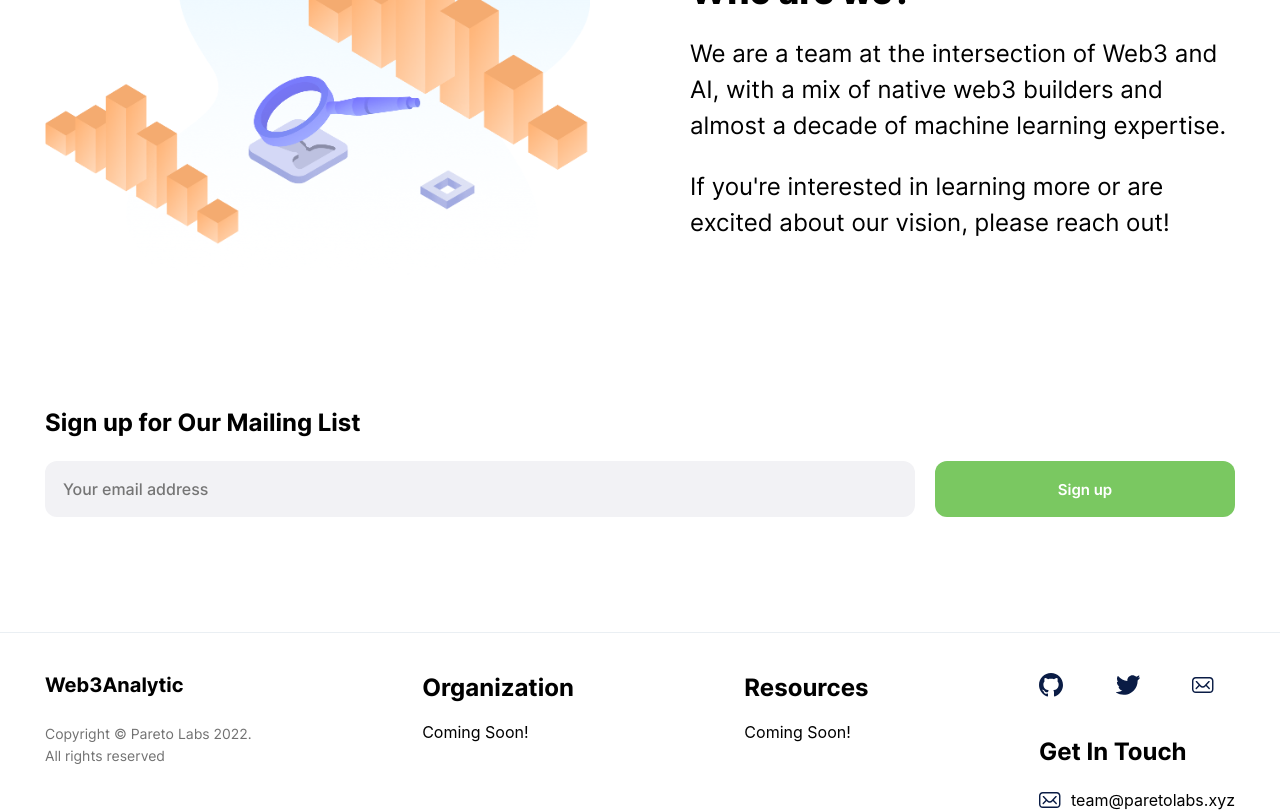
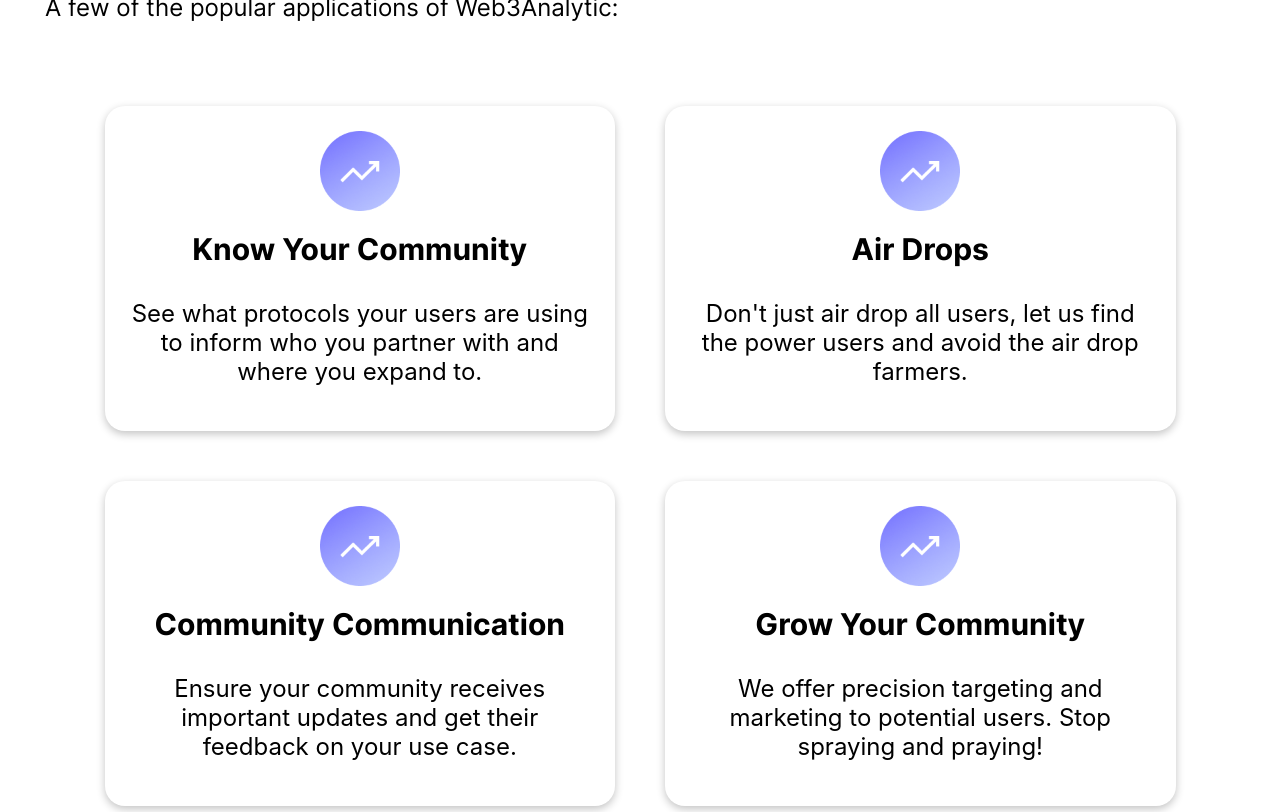
Before and after one commit to web3analytic-xyz/landing-page, a React (Create React App) app: page / in a window 1280 px wide. Shown: the part 2060-2872 px from the top of the page. Built offline with nearby package versions, Linux system fonts and the light colour scheme.

Commit message:
Add use case section

```diff
--- a/src/pages/Home/Home.js
+++ b/src/pages/Home/Home.js
@@ -10,18 +10,24 @@
   HomeHeaderWrapper,
   Input,
   InputWrapper,
-  LastSection,
-  LastSectionBox,
-  LastSectionBoxDesc,
-  LastSectionBoxImg,
-  LastSectionBoxTitle,
+  ProductSection,
+  ProductSectionBox,
+  ProductSectionBoxDesc,
+  ProductSectionBoxImg,
+  ProductSectionBoxTitle,
+  ProductWrapper,
+  UseCaseSection,
+  UseCaseSectionBox,
+  UseCaseSectionBoxDesc,
+  UseCaseSectionBoxImg,
+  UseCaseSectionBoxTitle,
+  UseCaseWrapper,
   SectionData,
   SectionImg,
   SectionWrapper,
-  ProductWrapper,
+  FullPageSectionWrapper,
   SignUpSection,
   SignUpTitle,
-  Wrapper,
   A,
   Ul,
   LiPurple,
@@ -35,7 +41,7 @@
 import Research from '../../assets/images/research.png';
 import Glass from '../../assets/images/icon-glass.png';
 import Lightning from '../../assets/images/icon-lightning.png';
-import Pareto from '../../assets/images/pareto.png';
+import Arrow from '../../assets/images/icon-arrow.png';
 import Modal from '../../components/shared/Modal/Modal';
 
 const Home = () => {
@@ -107,20 +113,20 @@
           </HeaderWrapper>
           <HeaderImg src={Community} />
         </HeaderSection>
-        <ProductWrapper>
+        <FullPageSectionWrapper>
           <SectionTitle>Our Products</SectionTitle>
           <SectionDesc>Get <b>insights about on-chain wallet preferences and behaviors</b> of web3 users, and communicate with them directly. Most importantly, do this all whilst respecting user privacy.
           </SectionDesc>
-          <LastSection>
-            <LastSectionBox>
-              <LastSectionBoxImg src={Glass} />
-              <Wrapper>
-                <LastSectionBoxTitle>Actionable User Analytics</LastSectionBoxTitle>
-                <LastSectionBoxDesc>Data insights on cross-chain wallet behavior to help you make better decisions for your business.
-                </LastSectionBoxDesc>
+          <ProductSection>
+            <ProductSectionBox>
+              <ProductSectionBoxImg src={Glass} />
+              <ProductWrapper>
+                <ProductSectionBoxTitle>Actionable User Analytics</ProductSectionBoxTitle>
+                <ProductSectionBoxDesc>Data insights on cross-chain wallet behavior to help you make better decisions for your business.
+                </ProductSectionBoxDesc>
                 <br/>
-                <LastSectionBoxDesc>Today, a DeFi protocol might airdrop all dydx users. With Web3Analytic, your airdrop can be <b>more precise</b>:
-                </LastSectionBoxDesc>
+                <ProductSectionBoxDesc>Today, a DeFi protocol might airdrop all dydx users. With Web3Analytic, your airdrop can be <b>more precise</b>:
+                </ProductSectionBoxDesc>
                 <br/>
                 <Ul>
                   <LiPurple>Protocol X users</LiPurple>
@@ -128,24 +134,63 @@
                   <LiPurple>Have not airdrop farmed</LiPurple>
                   <LiPurple>Likely to explore other protocols</LiPurple>
                 </Ul>
-              </Wrapper>
-            </LastSectionBox>
-            <LastSectionBox>
-              <LastSectionBoxImg src={Lightning} />
-              <Wrapper>
-                <LastSectionBoxTitle>On-Chain Communication</LastSectionBoxTitle>
-                <LastSectionBoxDesc>Getting in touch with your users does not have to be a challenge. With Web3Analytic:
-                </LastSectionBoxDesc>
+              </ProductWrapper>
+            </ProductSectionBox>
+            <ProductSectionBox>
+              <ProductSectionBoxImg src={Lightning} />
+              <ProductWrapper>
+                <ProductSectionBoxTitle>On-Chain Communication</ProductSectionBoxTitle>
+                <ProductSectionBoxDesc>Getting in touch with your users does not have to be a challenge. With Web3Analytic:
+                </ProductSectionBoxDesc>
                 <br/>
                 <Ul>
                   <LiOrange><b>Send critical updates.</b> Message your community members so they don’t miss important notification.</LiOrange>
                   <LiOrange><b>Get user feedback.</b> Build exactly for your user&apos;s needs!</LiOrange>
                   <LiOrange><b>Find new users.</b> Share unlockable NFTs to encourage protocol engagement. </LiOrange>
                 </Ul>
-              </Wrapper>
-            </LastSectionBox>
-          </LastSection>
-        </ProductWrapper>
+              </ProductWrapper>
+            </ProductSectionBox>
+          </ProductSection>
+        </FullPageSectionWrapper>
+        <FullPageSectionWrapper>
+          <SectionTitle>Use Cases</SectionTitle>
+          <SectionDesc>A few of the popular applications of Web3Analytic:
+          </SectionDesc>
+          <UseCaseSection>
+            <UseCaseSectionBox>
+              <UseCaseSectionBoxImg src={Arrow} />
+              <UseCaseWrapper>
+                <UseCaseSectionBoxTitle>Know Your Community</UseCaseSectionBoxTitle>
+                <UseCaseSectionBoxDesc>See what protocols your users are using to inform who you partner with and where you expand to.
+                </UseCaseSectionBoxDesc>
+              </UseCaseWrapper>
+            </UseCaseSectionBox>
+            <UseCaseSectionBox>
+              <UseCaseSectionBoxImg src={Arrow} />
+              <UseCaseWrapper>
+                <UseCaseSectionBoxTitle>Air Drops</UseCaseSectionBoxTitle>
+                <UseCaseSectionBoxDesc>Don&apos;t just air drop all users, let us find the power users and avoid the air drop farmers.
+                </UseCaseSectionBoxDesc>
+              </UseCaseWrapper>
+            </UseCaseSectionBox>
+            <UseCaseSectionBox>
+              <UseCaseSectionBoxImg src={Arrow} />
+              <UseCaseWrapper>
+                <UseCaseSectionBoxTitle>Community Communication</UseCaseSectionBoxTitle>
+                <UseCaseSectionBoxDesc>Ensure your community receives important updates and get their feedback on your use case.
+                </UseCaseSectionBoxDesc>
+              </UseCaseWrapper>
+            </UseCaseSectionBox>
+            <UseCaseSectionBox>
+              <UseCaseSectionBoxImg src={Arrow} />
+              <UseCaseWrapper>
+                <UseCaseSectionBoxTitle>Grow Your Community</UseCaseSectionBoxTitle>
+                <UseCaseSectionBoxDesc>We offer precision targeting and marketing to potential users. Stop spraying and praying!
+                </UseCaseSectionBoxDesc>
+              </UseCaseWrapper>
+            </UseCaseSectionBox>
+          </UseCaseSection>
+        </FullPageSectionWrapper>
         <SectionWrapper>
           <SectionImg src={Research} />
           <SectionData>
--- a/src/pages/Home/styles.js
+++ b/src/pages/Home/styles.js
@@ -78,7 +78,7 @@
     };
 `;
 
-export const ProductWrapper = styled.div`
+export const FullPageSectionWrapper = styled.div`
     gap: 100px;
 `;
 
@@ -191,7 +191,9 @@
     }
 `;
 
-export const LastSection = styled.div`
+// Product section styling
+
+export const ProductSection = styled.div`
     display: grid;
     margin: auto;
     margin-top: 80px;
@@ -214,10 +216,9 @@
         width: 90%;
         gap: 200px;
     };
-
 `;
 
-export const LastSectionBox = styled.div`
+export const ProductSectionBox = styled.div`
     display: flex;
     flex-direction: column;
     align-items: center;
@@ -233,7 +234,7 @@
     text-align: center; */
 `;
 
-export const LastSectionBoxImg = styled.img`
+export const ProductSectionBoxImg = styled.img`
     width: 120px;
     height: 120px;
     @media ${devices.tablet} {
@@ -246,15 +247,7 @@
     }
 `;
 
-export const Wrapper = styled.div`
-    margin: 32px 0;
-    text-align: center;
-    display: flex;
-    flex-direction: column;
-    align-items:center;
-`;
-
-export const LastSectionBoxTitle = styled.h1`
+export const ProductSectionBoxTitle = styled.h1`
     font-size: 24px;
     text-align: center;
     font-family: 'Inter-Bold';
@@ -273,10 +266,108 @@
         font-size: 32px;
     }
 `;
-export const LastSectionBoxDesc = styled.p`
+export const ProductSectionBoxDesc = styled.p`
     font-size: 24px;
     text-align: left;
 `;
+
+// Usecase section styling
+
+export const UseCaseSection = styled.div`
+    display: grid;
+    margin: auto;
+    margin-top: 80px;
+    grid-template-columns: 1fr;
+    gap: 50px;
+    width: 100%;
+    @media ${devices.mobileL} {
+        width: 85%;
+    }
+    @media ${devices.tablet} {
+        grid-template-columns: 1fr 1fr;
+        width: 95%;
+        gap: 35px;
+    }
+    @media ${devices.laptop} {
+        width: 90%;
+        gap: 50px;
+    }
+    @media ${devices.laptopL} {
+        width: 90%;
+        gap: 50px;
+    };
+
+`;
+
+export const UseCaseSectionBox = styled.div`
+    display: flex;
+    flex-direction: column;
+    align-items: center;
+    padding: 25px;
+    border-radius: 20px;
+    box-shadow: rgba(0, 0, 0, 0.24) 0px 3px 8px;
+    & > button {
+        margin-top: auto;
+    }
+    /* justify-content: space-between;
+    flex-direction: column;
+    align-items: center;
+    text-align: center; */
+`;
+
+export const UseCaseSectionBoxImg = styled.img`
+    width: 80px;
+    height: 80px;
+    @media ${devices.tablet} {
+        width: 80px;
+        height: 80px;
+    }
+    @media ${devices.laptopL} {
+        width: 80px;
+        height: 80px;
+    }
+`;
+
+export const UseCaseSectionBoxTitle = styled.h1`
+    font-size: 24px;
+    text-align: center;
+    font-family: 'Inter-Bold';
+    margin-bottom: 32px;
+    @media ${devices.mobileL} {
+        font-size: 26px;
+    }
+    @media ${devices.tablet} {
+       font-size: 28px;
+    }
+    @media ${devices.laptop} {
+       font-size: 30px;
+    }
+    @media ${devices.laptopL} {
+        font-size: 32px;
+    }
+`;
+export const UseCaseSectionBoxDesc = styled.p`
+    font-size: 24px;
+    text-align: center;
+`;
+
+export const UseCaseWrapper = styled.div`
+    margin: 20px 0;
+    text-align: center;
+    display: flex;
+    flex-direction: column;
+    align-items:center;
+`;
+
+
+export const ProductWrapper = styled.div`
+    margin: 32px 0;
+    text-align: center;
+    display: flex;
+    flex-direction: column;
+    align-items:center;
+`;
+
 
 export const SignUpSection = styled.div`
     display: flex;
```
Also changed, not shown: src/assets/images/icon-arrow.png (added).
